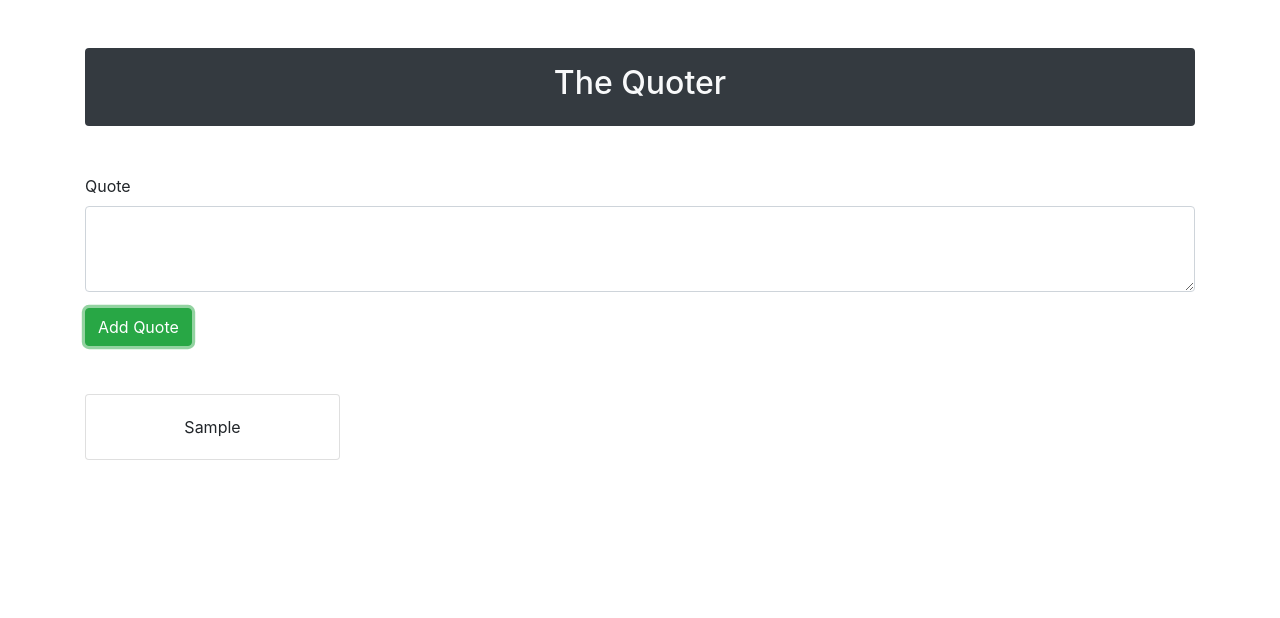
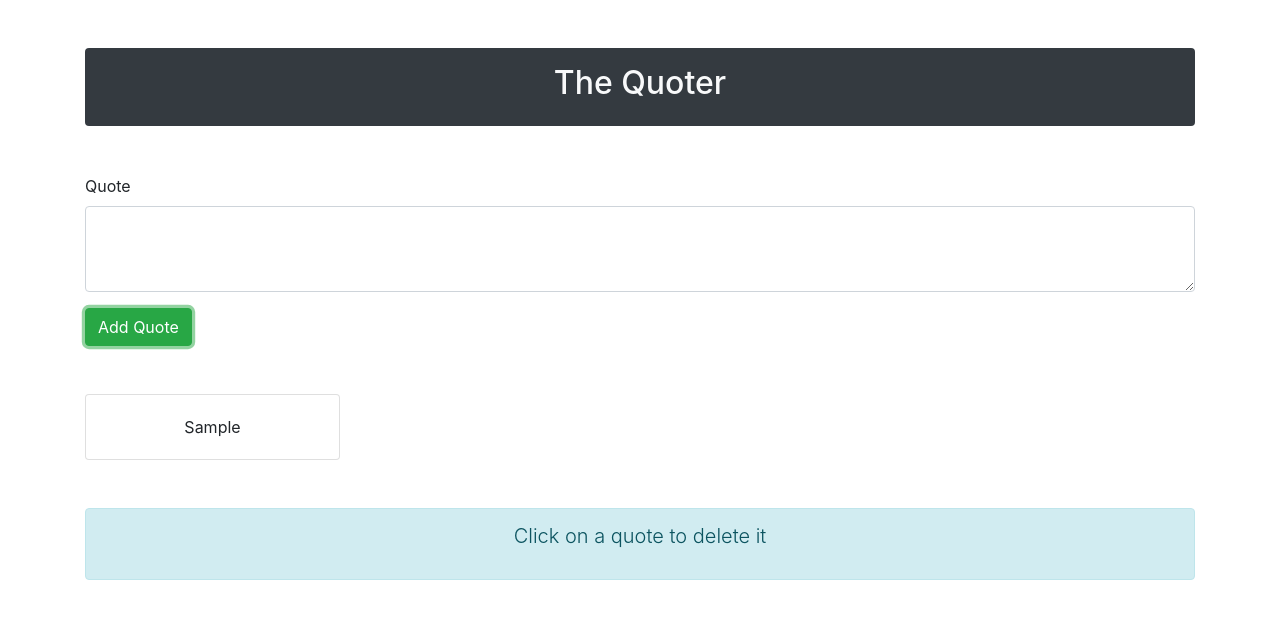
Before and after one commit to avivharuzi/the-quoter, a Vue app: page / in a window 1280 px wide. Both pictures are taken after typing "Sample" into the empty fields and a click on the button "Add Quote". Shown: the top 618 px of the page. Built offline with nearby package versions, Linux system fonts and the light colour scheme.

Commit message:
Added quote info

```diff
--- a/src/App.vue
+++ b/src/App.vue
@@ -3,6 +3,7 @@
     <app-header></app-header>
     <app-quote-form @newQuote="onNewQuote"></app-quote-form>
     <app-quote-list :quotes="quotes"></app-quote-list>
+    <app-quote-info></app-quote-info>
   </div>
 </template>
 
@@ -10,6 +11,7 @@
   import Header from '@/components/shared/Header'
   import QuoteForm from '@/components/Quote/QuoteForm'
   import QuoteList from '@/components/Quote/QuoteList'
+  import QuoteInfo from '@/components/Quote/QuoteInfo'
 
   export default {
     data () {
@@ -26,7 +28,8 @@
     components: {
       'app-header': Header,
       'app-quote-form': QuoteForm,
-      'app-quote-list': QuoteList
+      'app-quote-list': QuoteList,
+      'app-quote-info': QuoteInfo
     }
   }
 </script>
--- a/src/components/Quote/QuoteInfo.vue
+++ b/src/components/Quote/QuoteInfo.vue
@@ -0,0 +1,5 @@
+<template>
+  <div class="alert alert-info text-center mt-5">
+    <p class="lead">Click on a quote to delete it</p>
+  </div>
+</template>
--- a/src/components/Quote/QuoteItem.vue
+++ b/src/components/Quote/QuoteItem.vue
@@ -1,9 +1,20 @@
 <template>
-  <div class="col-md-3 mb-5">
-    <div class="card">
+  <div class="col-md-3">
+    <div class="card quote-item">
       <div class="card-body text-center">
         <slot></slot>
       </div>
     </div>
   </div>
 </template>
+
+<style scoped>
+  .quote-item {
+    transition: background 0.3s ease-in;
+  }
+
+  .quote-item:hover {
+    background: #ff7979;
+    cursor: pointer;
+  }
+</style>
--- a/src/components/Quote/QuoteList.vue
+++ b/src/components/Quote/QuoteList.vue
@@ -1,5 +1,5 @@
 <template>
-  <div class="row mt-5 mb-5">
+  <div v-if="quotes.length" class="row mt-5">
     <app-quote-item v-for="(quote, i) in quotes" v-bind:key="i">{{ quote }}</app-quote-item>
   </div>
 </template>
```
